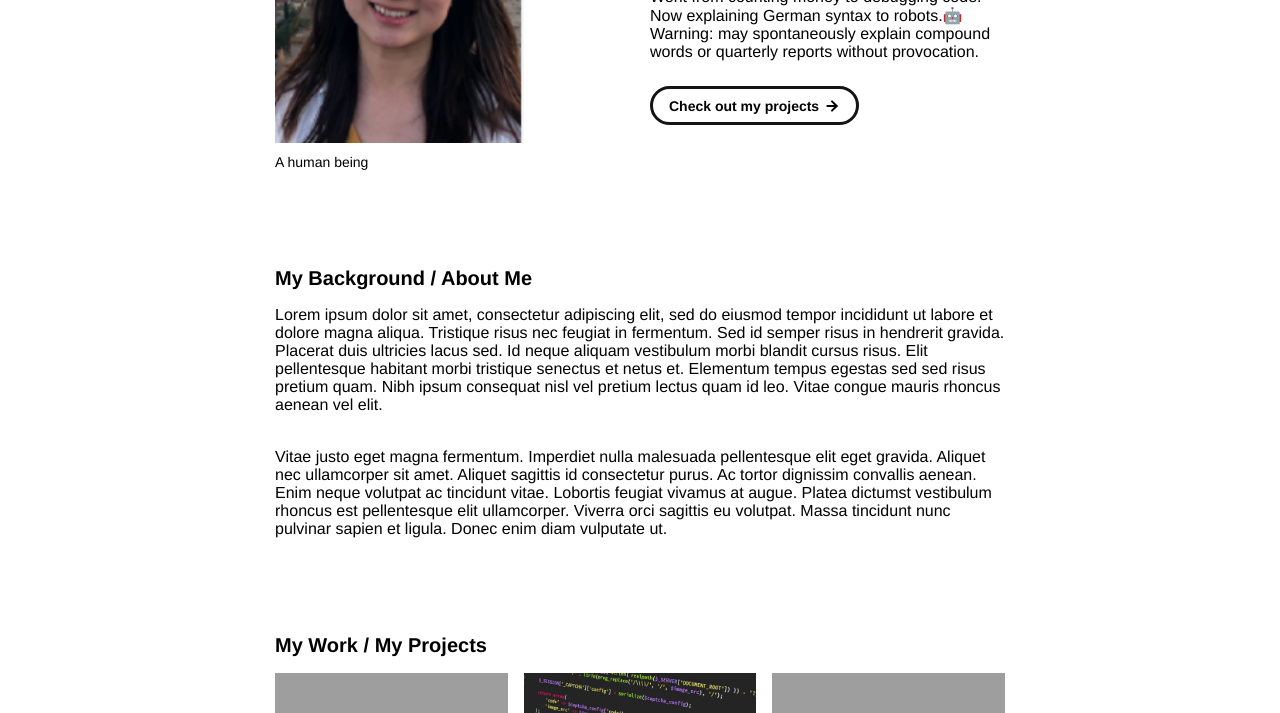
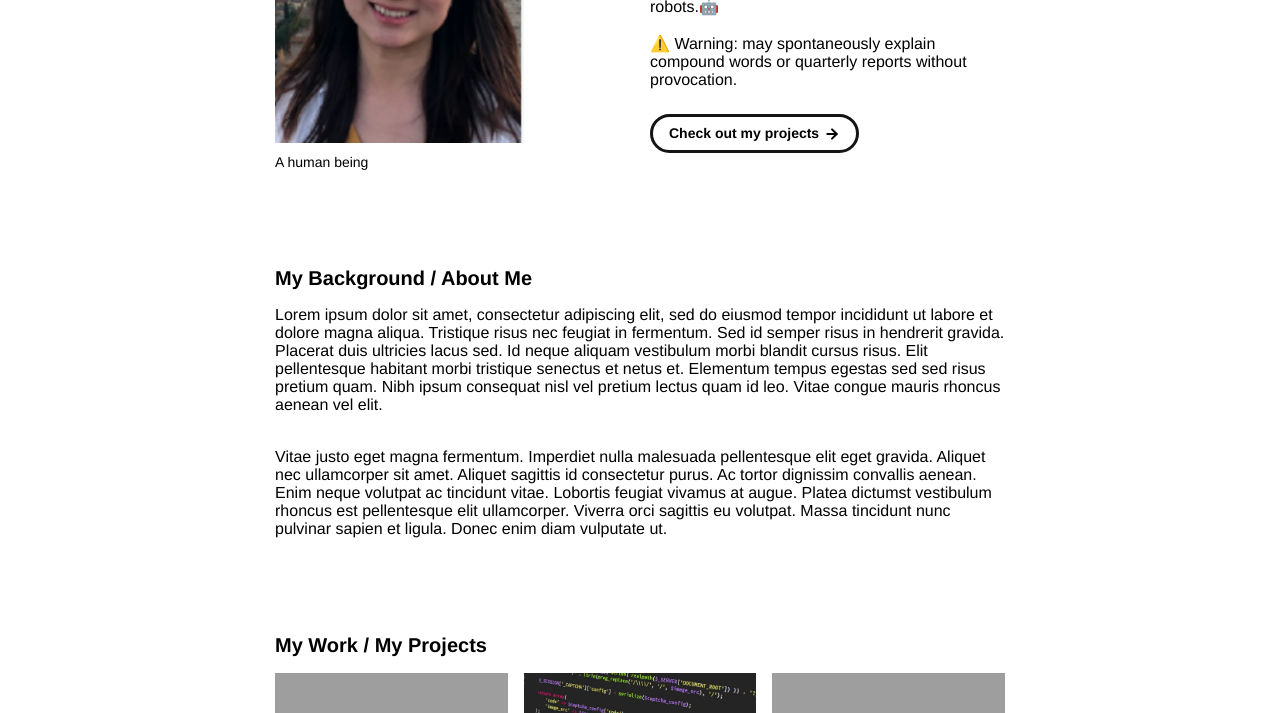
Before and after one commit to nicchic/nicchic.github.io, a plain HTML site: page index.html in a window 1280 px wide. Shown: the part 387-1100 px from the top of the page. Drawn offline with Linux system fonts and the light colour scheme; grey boxes are pictures that could not be loaded.

Commit message:
edit description and format

```diff
--- a/index.html
+++ b/index.html
@@ -69,8 +69,9 @@
       <div id="portfolio-header-text-container">
         <div class="header-text">
           <span class="main-title">Hey 🌞 I'm Xiaoying. (王晓莹) </span>
-          <div class="body-text">Went from counting money to debugging code. Now explaining German syntax to robots.🤖
-            <br> Warning: may spontaneously explain compound words or quarterly reports without provocation.</div>
+          <div class="body-text">Went from counting money to debugging code in Finance. Now explaining German syntax to robots.🤖
+            <br><br> ⚠️ Warning: may spontaneously explain compound words or quarterly reports without provocation.
+          </div>
         </div>
         <a class="button" id="my-work-link">
           <span class="button-text">Check out my projects</span>
```
